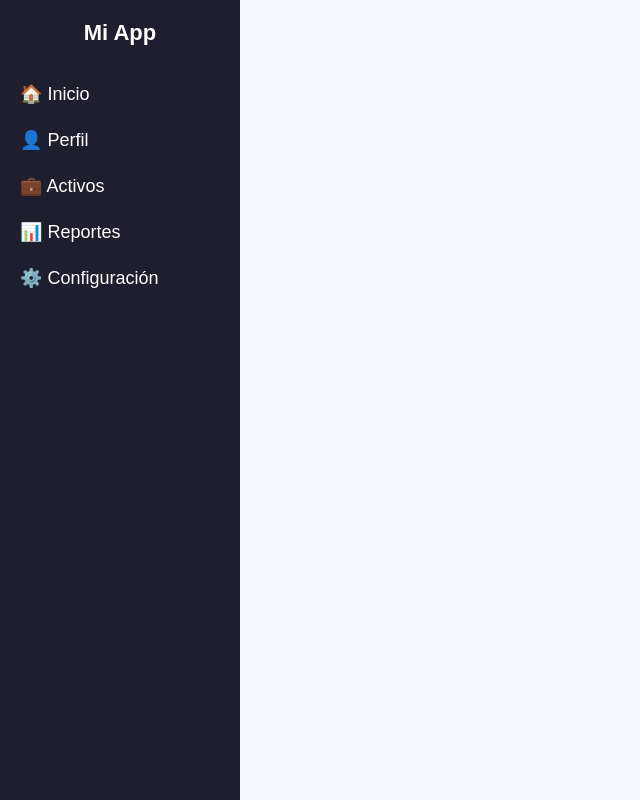
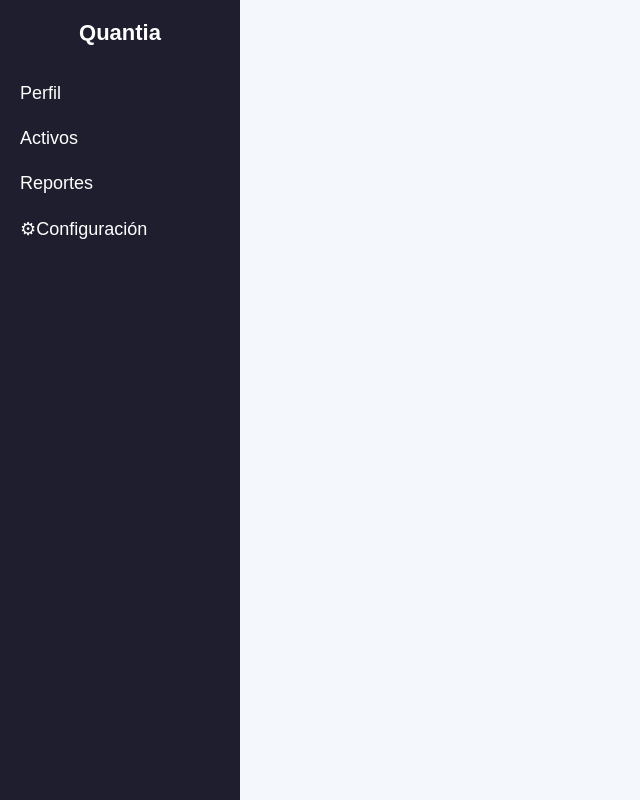
Before and after one commit to IHCMobileLab5/Quantia-IHC-G5, a plain HTML site: page src/sidebar.html in a window 1280 px wide. Shown: the whole page, without its empty margins (0-640 px from the left). Drawn offline with Linux system fonts and the light colour scheme.

Commit message:
Feat: update sidebar branding and improve menu item styling

```diff
--- a/src/public/assets/styles/sidebar.css
+++ b/src/public/assets/styles/sidebar.css
@@ -4,7 +4,6 @@ body {
     background: #f4f7fb;
 }
 
-/* SIDEBAR */
 .sidebar {
     width: 240px;
     height: 100vh;
@@ -47,7 +46,6 @@ body {
     border-radius: 6px;
 }
 
-/* BOTÓN MÓVIL */
 .toggle-btn {
     display: none;
     position: fixed;
@@ -63,20 +61,17 @@ body {
     font-size: 20px;
 }
 
-/* CONTENIDO */
 .content {
     padding: 30px;
     transition: margin-left 0.3s ease;
 }
 
-/* Desktop: sidebar visible */
 @media (min-width: 769px) {
     .content {
         margin-left: 260px;
     }
 }
 
-/* Responsive: sidebar oculto */
 @media (max-width: 768px) {
     .sidebar {
         left: -260px;
--- a/src/sidebar.html
+++ b/src/sidebar.html
@@ -12,14 +12,13 @@
 <button class="toggle-btn" id="toggleBtn">☰</button>
 
 <div class="sidebar" id="sidebar">
-    <div class="logo">Mi App</div>
+    <div class="logo">Quantia</div>
 
     <ul class="menu">
-        <li><a href="#">🏠 Inicio</a></li>
-        <li><a href="#">👤 Perfil</a></li>
-        <li><a href="#">💼 Activos</a></li>
-        <li><a href="#">📊 Reportes</a></li>
-        <li><a href="#">⚙️ Configuración</a></li>
+        <li><a href="#">Perfil</a></li>
+        <li><a href="#">Activos</a></li>
+        <li><a href="#">Reportes</a></li>
+        <li><a href="#">⚙Configuración</a></li>
     </ul>
 </div>
 
```
